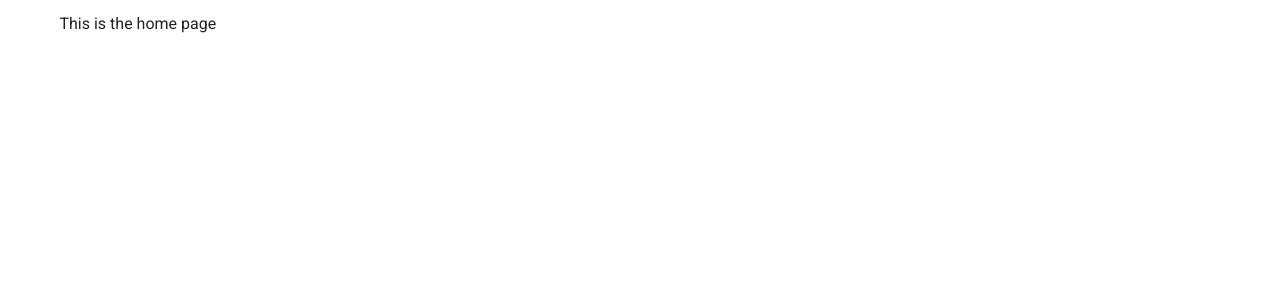
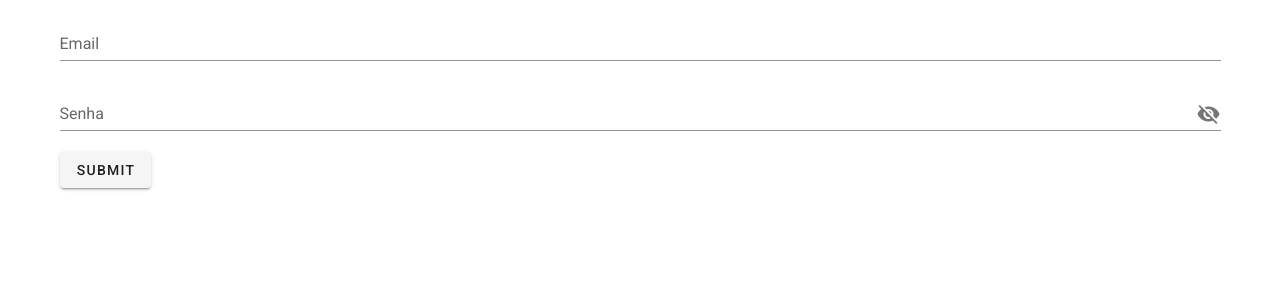
Before and after one commit to jampinha/alterdata-frontend-test, a Vue app: page / in a window 1280 px wide. Shown: the top 300 px of the page. Built offline with nearby package versions, Linux system fonts and the light colour scheme.

Commit message:
feat(organism): add login form component

```diff
--- /dev/null
+++ b/src/components/organisms/OFormLogin.vue
@@ -0,0 +1,69 @@
+<template>
+  <MFormulary :loading="isFetching" @submit.prevent="submit">
+    <AInputEmail v-model.trim="$v.payload.usermail.$model" :required="true" :error-messages="emailErrors"
+      @input="$v.payload.usermail.$touch()" @blur="$v.payload.usermail.$touch()" />
+    <AInputPassword v-model.trim="$v.payload.password.$model" :required="true" :error-messages="passwordErrors"
+      @input="$v.payload.password.$touch()" @blur="$v.payload.password.$touch()" />
+  </MFormulary>
+</template>
+
+<script>
+import { validationMixin } from 'vuelidate'
+import { required, email, minLength } from 'vuelidate/lib/validators'
+
+import FormMixin from '@/mixins/FormMixin'
+import AInputEmail from '@/components/atoms/AInputEmail.vue';
+import AInputPassword from '@/components/atoms/AInputPassword.vue';
+import MFormulary from '@/components/molecules/MFormulary.vue';
+
+export default {
+  mixins: [FormMixin, validationMixin],
+  components: { MFormulary, AInputEmail, AInputPassword },
+  data: () => ({
+    payload: {
+      usermail: '',
+      password: '',
+    },
+    isLoading: false,
+  }),
+  validations: {
+    payload: {
+      usermail: {
+        required,
+        email,
+      },
+      password: {
+        required,
+        minLength: minLength(6)
+      },
+    }
+  },
+  computed: {
+    emailErrors() {
+      const errors = []
+      if (!this.$v.payload.usermail.$dirty) return errors
+      !this.$v.payload.usermail.required && errors.push('E-mail é obrigatório')
+      !this.$v.payload.usermail.email && errors.push('Deve ser um e-mail válido')
+      return errors
+    },
+    passwordErrors() {
+      const errors = []
+      if (!this.$v.payload.password.$dirty) return errors
+      !this.$v.payload.password.required && errors.push('O campo de senha é obrigatório')
+      !this.$v.payload.password.minLength && errors.push('A senha deve ter ao menos 8 caracteres')
+      return errors
+    },
+  },
+  methods: {
+    onBeforeFormSubmit() {
+      this.$v.$touch()
+      return !this.$v.$invalid
+    },
+    async onFormSubmit() {}
+  },
+}
+</script>
+
+<style lang="">
+
+</style>
--- a/src/components/views/HomeView.vue
+++ b/src/components/views/HomeView.vue
@@ -1,14 +1,15 @@
 <template>
-  <t-internal-page>
-    This is the home page
-  </t-internal-page>
+  <TInternalPage>
+    <OFormLogin />
+  </TInternalPage>
 </template>
 
 <script>
+import OFormLogin from '../organisms/OFormLogin.vue';
 import TInternalPage from '../templates/TInternalPage.vue';
 
 export default {
   name: 'HomeView',
-  components: { TInternalPage }
+  components: { TInternalPage, OFormLogin }
 }
 </script>
```
